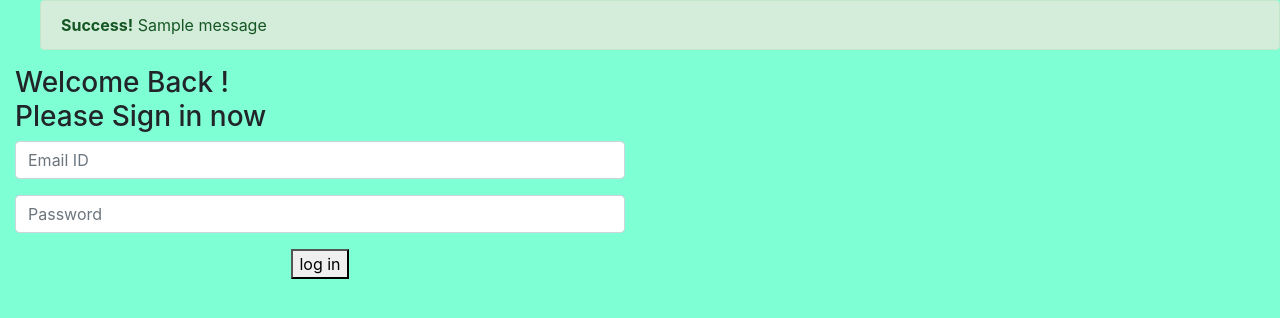
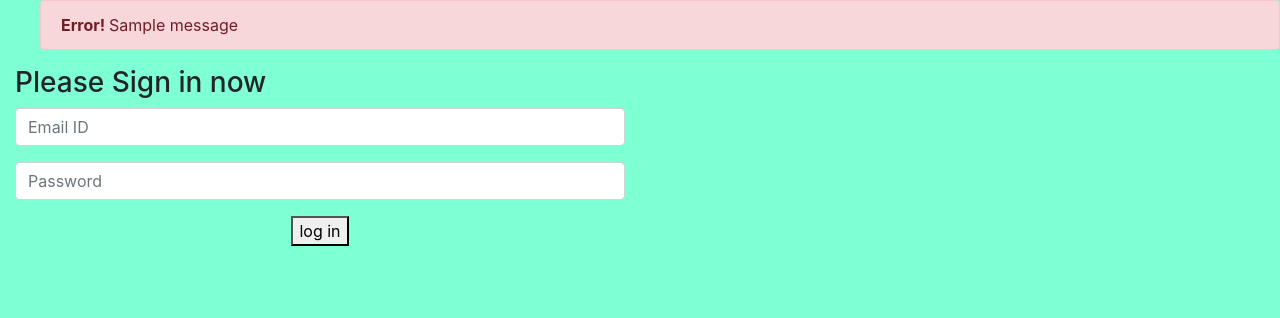
Before and after one commit to vaisakh92/music-srtore, a Flask app: page /login in a window 1280 px wide. Shown: the part 56-374 px from the top of the page. Run offline with Flask 2, Linux system fonts and the light colour scheme; one stand-in notice (Sample message) is shown; some libraries are stand-ins or nearby versions.

Commit message:
register and login completed

```diff
--- a/app.py
+++ b/app.py
@@ -22,7 +22,7 @@ def main():
 def logout():
    session.pop('username', None)
    session.pop('user_id', None)
-   return redirect(url_for('index'))
+   return render_template('index.html')
 
 @app.route('/login',methods = ['POST', 'GET'])
 def login():
@@ -33,12 +33,13 @@ def login():
       cursor.execute("SELECT * from user where email_id='" + email_id + "' and password='" + password + "'")
       data = cursor.fetchone()
       if data is None:
-         return "Username or Password is wrong"
+        flash("Invalid Email ID or password")
+        return render_template('login.html')
       else:
          session['username'] = email_id
 
          session['user_id'] = data[0]
-      flash("Welcome Back")
+
       return redirect(url_for('home'))
     else:
       return render_template('login.html')
@@ -51,16 +52,22 @@ def register():
       Phone_number = request.form['phone_number']
       Email_id = request.form['email_id']
       Password = request.form['password']
-
       qry = " INSERT INTO `user` ( User_name, Address, Phone_number, Email_id, Password ) values "
       qry += "('"+User_name +"','"+Address +"','"+Phone_number +"','"+Email_id +"','"+Password +"')"
       conn = mysql.connect()
       cursor = conn.cursor()
-      cursor.execute(qry)
-      conn.commit()
-      session['username'] = Email_id
-      flash("Welcome to Estore.")
-      return redirect(url_for('home'))
+      try:
+        x = cursor.execute(qry)
+        if x == 1:
+            conn.commit()
+            cursor.execute("SELECT * from user where email_id='" + Email_id + "' and password='" + Password + "'")
+            data = cursor.fetchone()
+            session['username'] = Email_id
+            session['user_id'] = data[0]
+            return redirect(url_for('home'))
+      except :
+          flash("Email ID already registered.")
+          return redirect(url_for('register'))
     return render_template('register.html')
 @app.route('/home',methods = ['POST', 'GET'])
 def home():
--- a/templates/login.html
+++ b/templates/login.html
@@ -4,8 +4,8 @@
   {% if messages %}
     <ul class=flashes>
     {% for message in messages %}
-    <div class="alert alert-success">
-        <strong>Success!</strong> {{message}}
+    <div class="alert alert-danger">
+        <strong>Error! </strong> {{message}}
       </div>
     {% endfor %}
     </ul>
@@ -15,7 +15,7 @@
     <div class="col-lg-6 col-md-6">
         <div class="login_part_form">
             <div class="login_part_form_iner">
-                <h3>Welcome Back ! <br> Please Sign in now</h3>
+                <h3>Please Sign in now</h3>
 
                 <form class="row contact_form" action="login" method="post" novalidate="novalidate">
                     <div class="col-md-12 form-group p_star">
```
Also changed, not shown: templates/register.html (+4 -4 lines).
